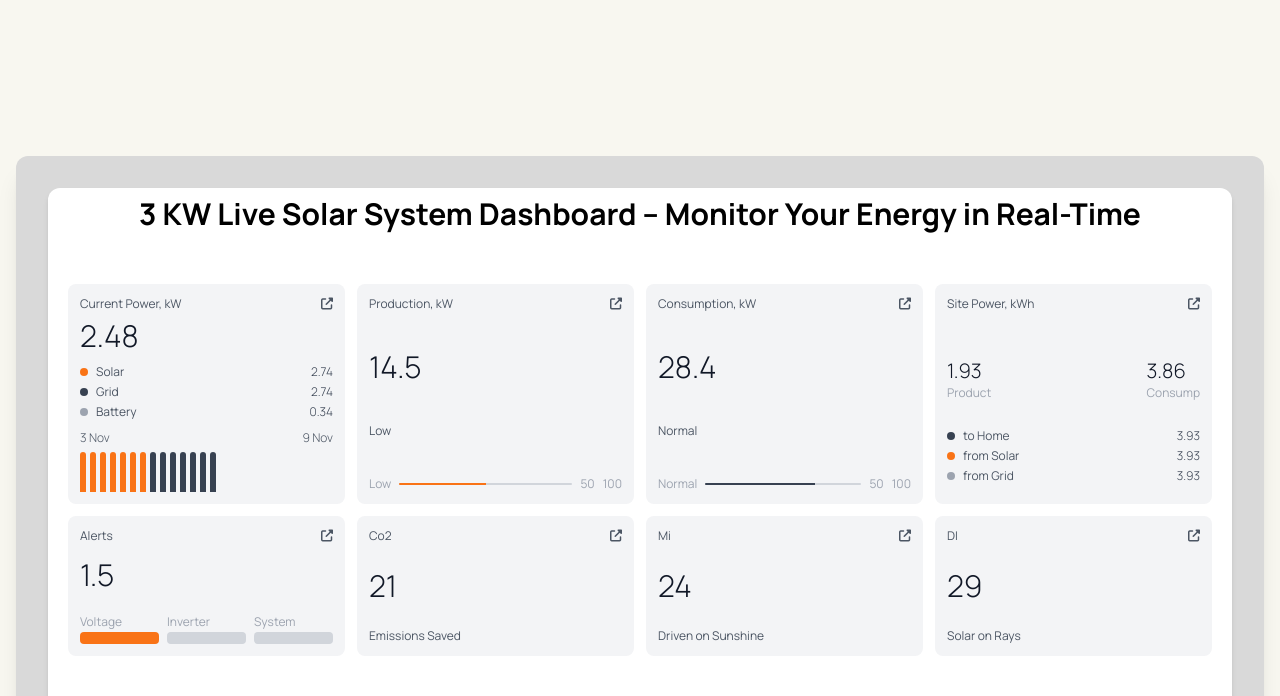
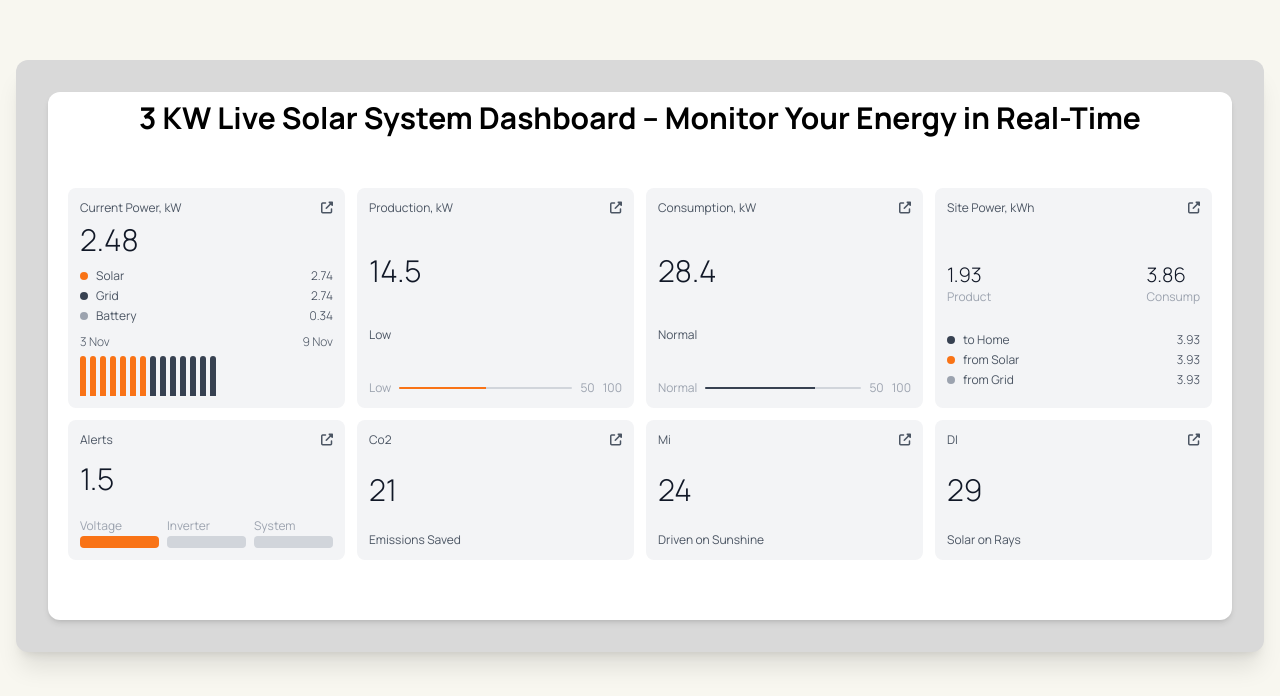
Before and after one commit to vanshika8484/Solar_web, a React (Vite) app: page / in a window 1280 px wide. Shown: the part 2904-3600 px from the top of the page. Built offline with nearby package versions, Linux system fonts and the light colour scheme; a web font is replaced by a local one.

Commit message:
Update Home.jsx

```diff
--- a/src/components/Home.jsx
+++ b/src/components/Home.jsx
@@ -131,7 +131,7 @@ function Home() {
         <SolarCostCalculator />
 
       </section>
-      <section className=" mt-24 About1 ">
+      <section className="-mt-20 2xl:-mt-[270px] About1 ">
         <Dashboard />
       </section>
       <section className=" h-72">
```
